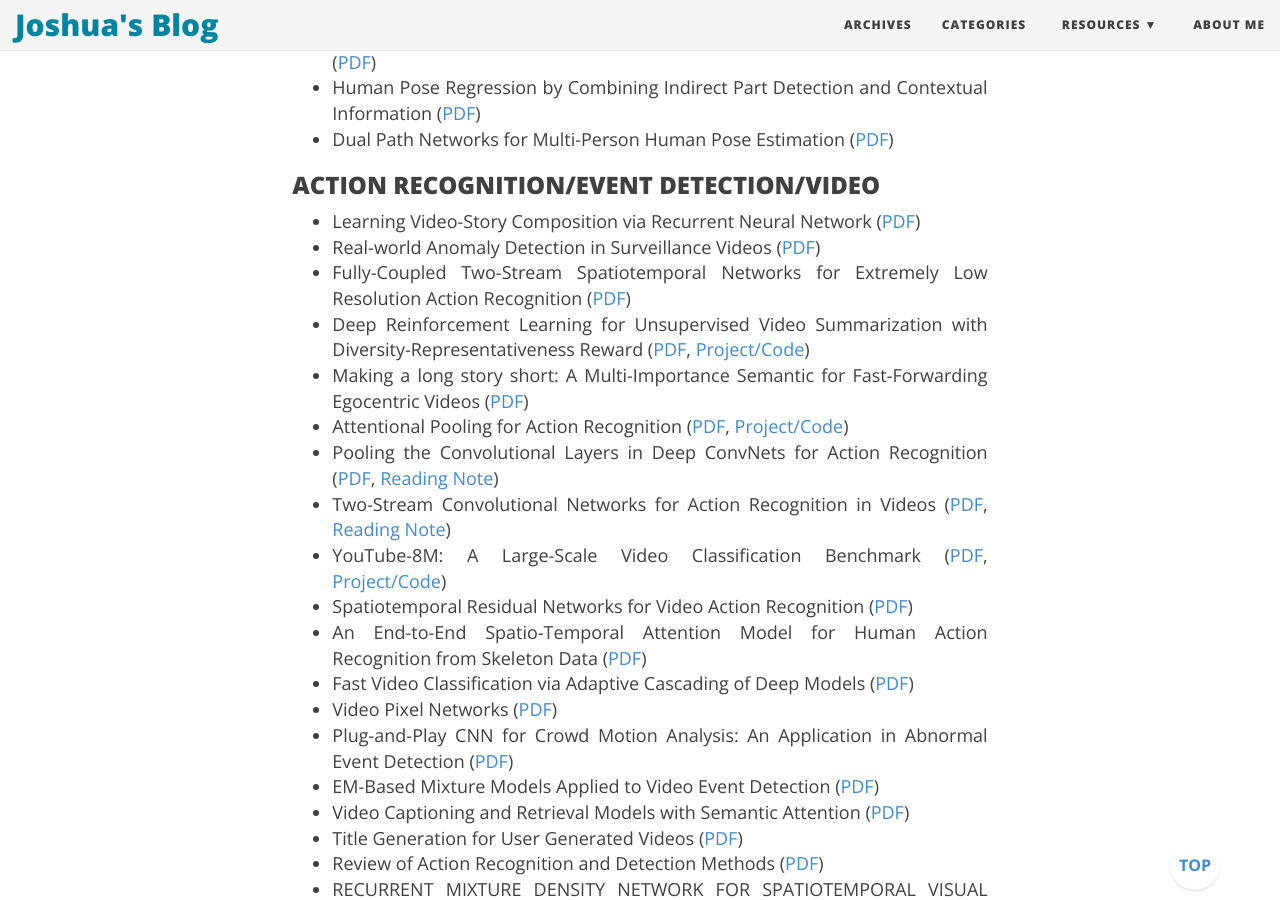
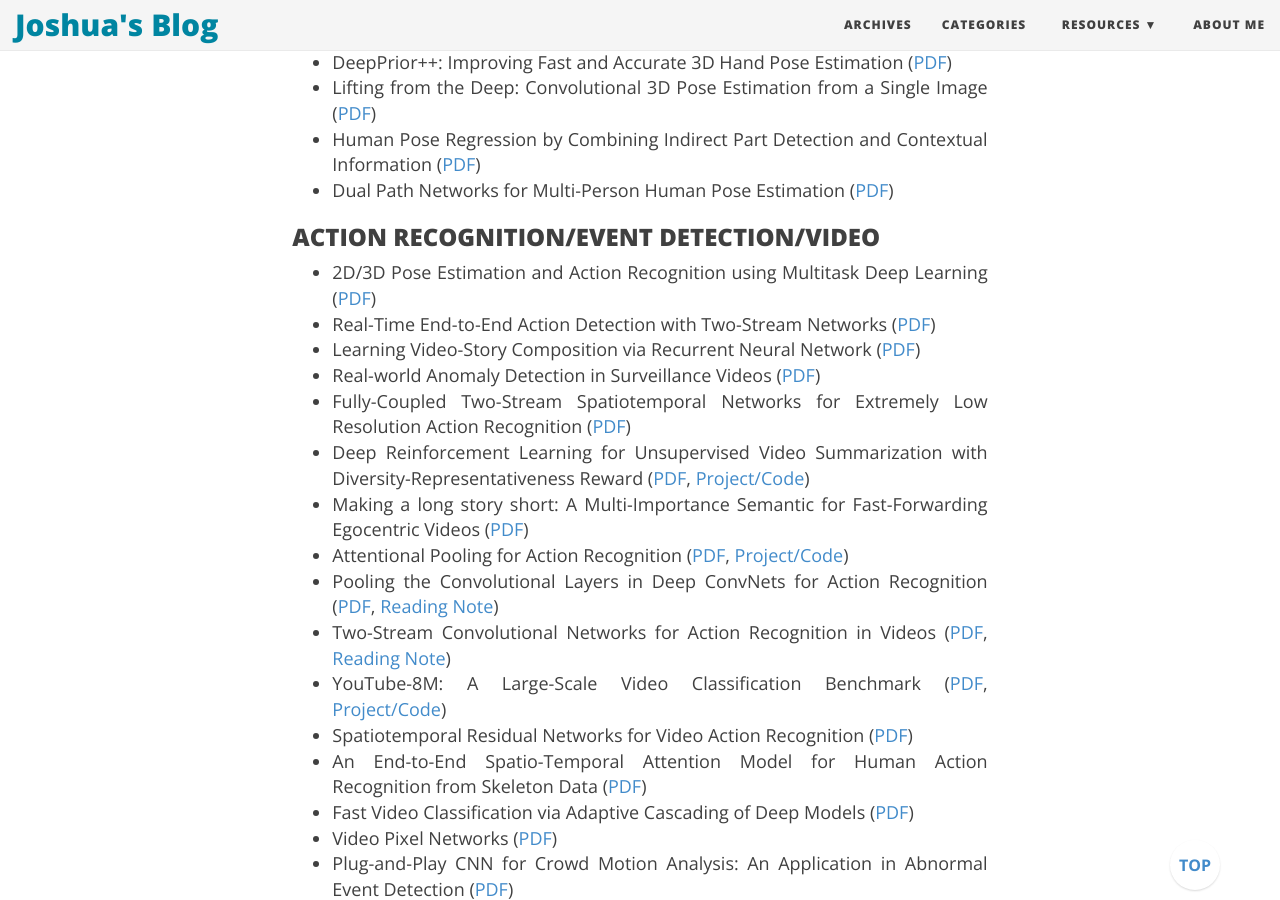
Before and after one commit to joshua19881228/joshua19881228.github.io, a Jekyll site: the page built from _posts/Computer_Vision/2016-08-25-my-jumble-of-computer-vision.md, in a window 1280 px wide and 900 px high, scrolled down 8263 px. Built offline with Jekyll 4.4.1, drawn with Linux system fonts in a browser that asks for light colours; nearby versions of some CDN libraries; formulas are drawn with MathJax 3; comment, search, counter and statistics services are not loaded; some of the changed text lies outside the part shown.

Commit message:
update post

```diff
--- a/_posts/Computer_Vision/2016-08-25-my-jumble-of-computer-vision.md
+++ b/_posts/Computer_Vision/2016-08-25-my-jumble-of-computer-vision.md
@@ -15,6 +15,7 @@
 
 ### OBJECT/SALIENCY DETECTOIN
 
+* TSSD: Temporal Single-Shot Detector Based on Attention and LSTM for Robotic Intelligent Perception ([PDF](https://arxiv.org/abs/1803.00197))
 * Tiny SSD: A Tiny Single-shot Detection Deep Convolutional Neural Network for Real-time Embedded Object Detection ([PDF](https://arxiv.org/abs/1802.06488))
 * Object Detection in Videos by Short and Long Range Object Linking ([PDF](https://arxiv.org/abs/1801.09823))
 * Learning a Rotation Invariant Detector with Rotatable Bounding Box ([PDF](https://arxiv.org/abs/1711.09405), [Project/Code](https://github.com//liulei01/DRBox))
@@ -203,6 +204,8 @@
 
 ### ACTION RECOGNITION/EVENT DETECTION/VIDEO ###
 
+* 2D/3D Pose Estimation and Action Recognition using Multitask Deep Learning ([PDF](https://arxiv.org/abs/1802.09232))
+* Real-Time End-to-End Action Detection with Two-Stream Networks ([PDF](https://arxiv.org/abs/1802.08362))
 * Learning Video-Story Composition via Recurrent Neural Network ([PDF](https://arxiv.org/abs/1801.10281))
 * Real-world Anomaly Detection in Surveillance Videos ([PDF](https://arxiv.org/abs/1801.04264))
 * Fully-Coupled Two-Stream Spatiotemporal Networks for Extremely Low Resolution Action Recognition ([PDF](https://arxiv.org/abs/1801.03983))
@@ -294,6 +297,7 @@
 
 ### IMAGE PROCESSING ###
 
+* Neural Aesthetic Image Reviewer ([PDF](https://arxiv.org/abs/1802.10240))
 * Automatic Image Cropping for Visual Aesthetic Enhancement Using Deep Neural Networks and Cascaded Regression ([PDF](https://arxiv.org/abs/1712.09048))
 * Learning Intelligent Dialogs for Bounding Box Annotation ([PDF](https://arxiv.org/abs/1712.08087))
 * Real-time video stabilization and mosaicking for monitoring and surveillance ([PDF](http://ieeexplore.ieee.org/document/7886813/?reload=true), [Project/Code](https://github.com//a-jahani/Real-time-Video-Mosaic))
@@ -321,6 +325,7 @@
 
 ### CNN AND DEEP LEARNING ###
 
+* Tell Me Where to Look: Guided Attention Inference Network ([PDF](https://arxiv.org/abs/1802.10171))
 * Convolutional Neural Networks with Alternately Updated Clique ([PDF](https://arxiv.org/abs/1802.10419), [Project/Code](https://github.com/iboing/CliqueNet))
 * Visual Interpretability for Deep Learning: a Survey ([PDF](https://arxiv.org/abs/1802.00614))
 * Threat of Adversarial Attacks on Deep Learning in Computer Vision: A Survey ([PDF](https://arxiv.org/abs/1801.00553))
@@ -535,6 +540,8 @@
 
 ### ReID ###
 
+* Video Person Re-identification by Temporal Residual Learning ([PDF](https://arxiv.org/abs/1802.07918))
+* Harmonious Attention Network for Person Re-Identification ([PDF](https://arxiv.org/abs/1802.08122))
 * In Defense of the Triplet Loss for Person Re-Identification ([PDF](https://arxiv.org/abs/1703.07737))
 * Deep Spatial Feature Reconstruction for Partial Person Re-identification: Alignment-Free Approach ([PDF](https://arxiv.org/abs/1801.00881))
 * AlignedReID: Surpassing Human-Level Performance in Person Re-Identification ([PDF](https://arxiv.org/abs/1711.08184))
```
